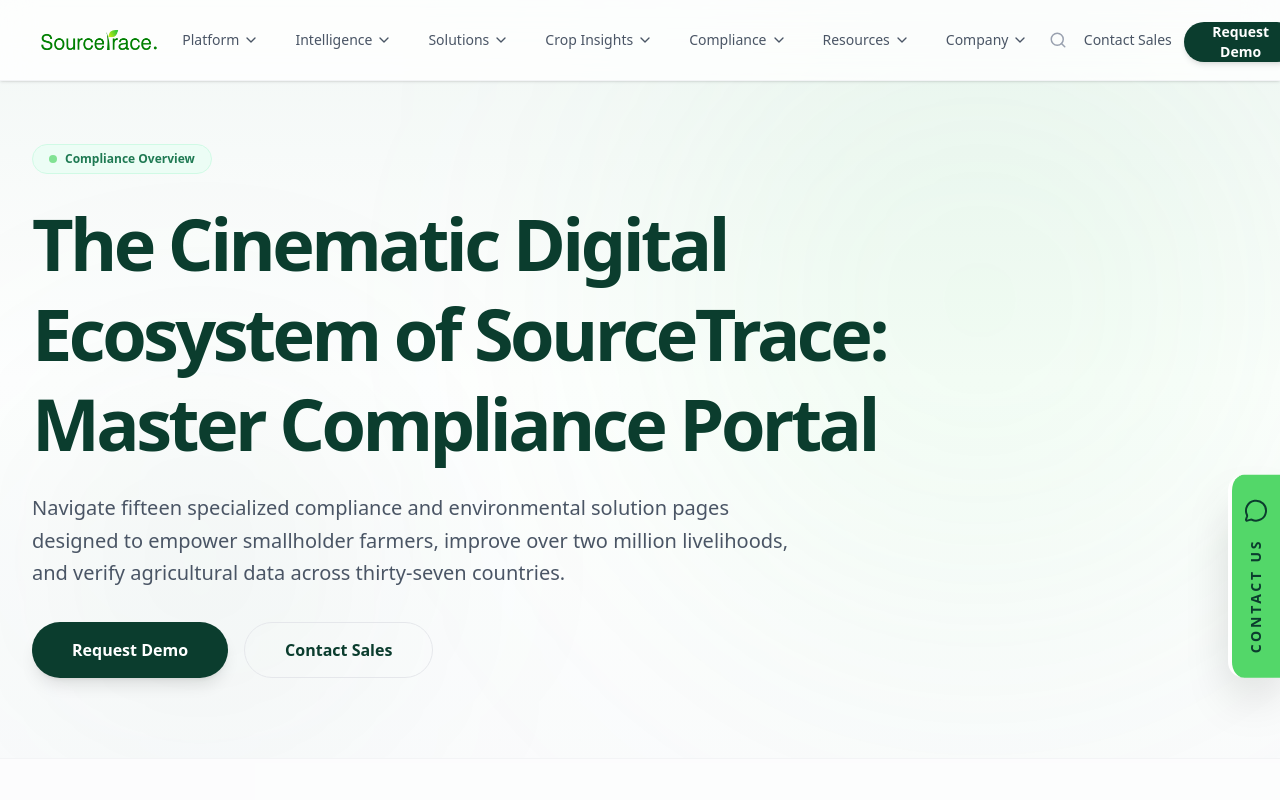
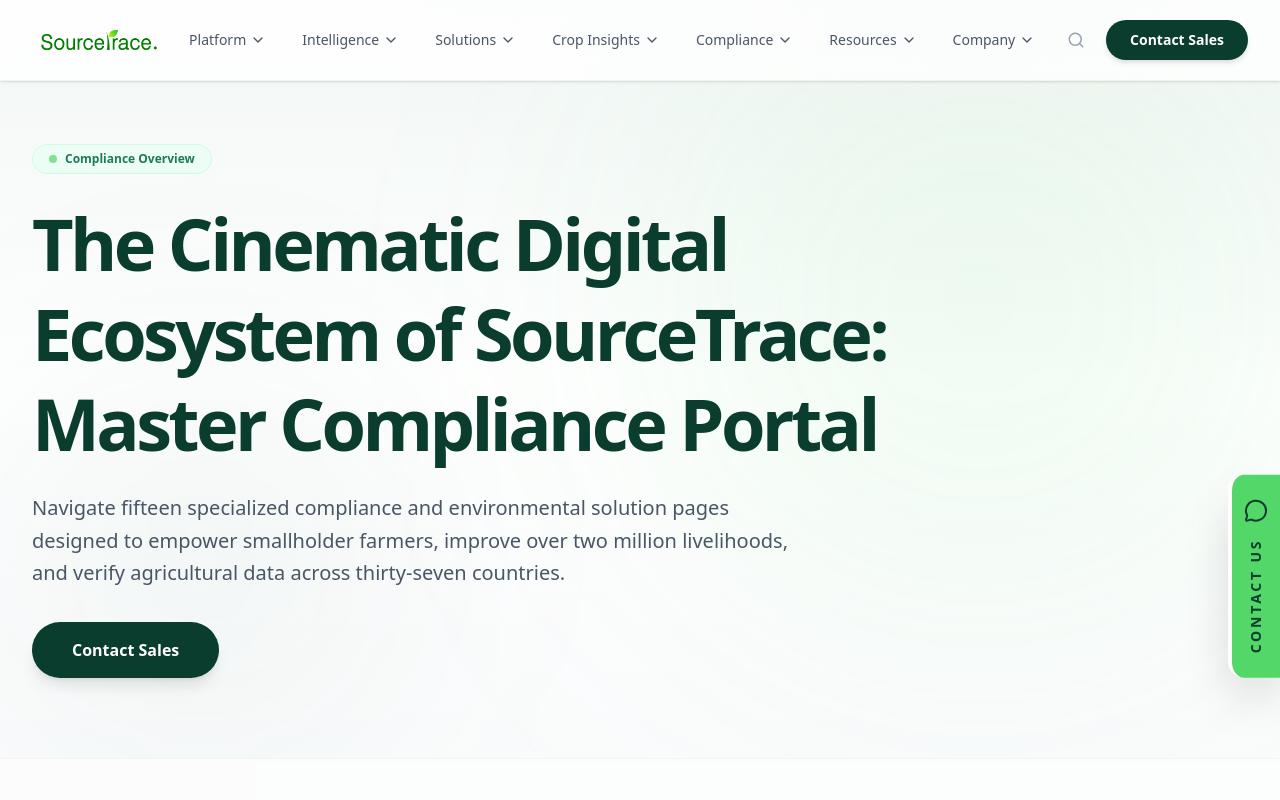
Before and after one commit to bhubanchand/sts-demo-2, a Next.js app: page /compliance in a window 1280 px wide. Shown: the top 800 px of the page. Built offline with nearby package versions, Linux system fonts and the light colour scheme.

Commit message:
feat(menu): replace request-demo button and text link with single contact-sales button

```diff
--- a/src/app/request-demo/page.tsx
+++ b/src/app/contact-sales/page.tsx
@@ -1,12 +1,12 @@
 import { AnimatedText } from "@/components/ui/animated-text";
 import { Button } from "@/components/ui/button";
 
-export default function RequestDemoPage() {
+export default function ContactSalesPage() {
   return (
     <main className="min-h-screen pt-32 px-4 sm:px-8 bg-white flex justify-center pb-20">
       <div className="max-w-2xl w-full">
-        <AnimatedText el="h1" text="Request a Demo" className="text-4xl sm:text-5xl font-extrabold mb-4 text-[#0B3D2E] text-center" />
-        <p className="text-center text-gray-600 mb-12">See how SourceTrace can transform your enterprise supply chain.</p>
+        <AnimatedText el="h1" text="Contact Sales" className="text-4xl sm:text-5xl font-extrabold mb-4 text-[#0B3D2E] text-center" />
+        <p className="text-center text-gray-600 mb-12">Get in touch with our sales team to discuss how SourceTrace can transform your enterprise supply chain.</p>
 
         <form className="space-y-6 bg-gray-50 p-8 sm:p-12 rounded-3xl border border-gray-100 shadow-sm">
            <div className="grid grid-cols-2 gap-6">
@@ -27,7 +27,7 @@
               <label className="text-sm font-medium text-gray-700">Company</label>
               <input type="text" className="w-full bg-white border border-gray-200 rounded-lg h-12 px-4 outline-none focus:border-[#1F7A53] focus:ring-1 focus:ring-[#1F7A53] transition-all" />
            </div>
-           <Button type="submit" className="w-full h-14 text-lg">Submit Request</Button>
+           <Button type="submit" className="w-full h-14 text-lg">Submit</Button>
         </form>
       </div>
     </main>
--- a/src/app/sitemap.ts
+++ b/src/app/sitemap.ts
@@ -5,7 +5,6 @@
 
   const staticRoutes = [
     '',
-    '/request-demo',
     '/contact-sales',
     '/partner-with-us',
     '/careers',
--- a/src/components/compliance-page-layout.tsx
+++ b/src/components/compliance-page-layout.tsx
@@ -2366,13 +2366,8 @@
           </p>
 
           <div className="flex gap-4">
-            <Link href="/request-demo">
+            <Link href="/contact-sales">
                <Button size="lg" className="rounded-full bg-[#0B3D2E] text-white hover:bg-[#1F7A53] border-none font-bold shadow-lg transition-transform hover:-translate-y-0.5 cursor-pointer">
-                 Request Demo
-               </Button>
-            </Link>
-            <Link href="/contact">
-               <Button size="lg" variant="outline" className="rounded-full border-gray-200 text-[#0B3D2E] hover:bg-gray-50 font-bold cursor-pointer">
                  Contact Sales
                </Button>
             </Link>
--- a/src/components/crop-page-layout.tsx
+++ b/src/components/crop-page-layout.tsx
@@ -1825,7 +1825,7 @@
               variant="outline"
               className="h-14 px-8 text-base font-semibold font-mono rounded-full border-gray-300 hover:bg-slate-50 text-slate-700 transition-all bg-transparent"
             >
-              <Link href="/request-demo" className="w-full h-full flex items-center justify-center">Talk to a Sourcing Expert</Link>
+              <Link href="/contact-sales" className="w-full h-full flex items-center justify-center">Talk to a Sourcing Expert</Link>
             </Button>
           </div>
         </div>
--- a/src/components/ui/cta-section.tsx
+++ b/src/components/ui/cta-section.tsx
@@ -17,13 +17,8 @@
                Join hundreds of leading global enterprises who trust SourceTrace to digitize their first mile, ensure compliance, and prove their impact.
             </p>
             <div className="flex flex-col sm:flex-row gap-4 relative z-10">
-               <Link href="/request-demo">
-                  <Button size="lg" className="h-14 px-10 text-lg rounded-full bg-[#53D769] text-[#0B3D2E] hover:bg-white border-none font-bold">
-                     Request a Demo
-                  </Button>
-               </Link>
                <Link href="/contact-sales">
-                  <Button size="lg" variant="outline" className="h-14 px-10 text-lg rounded-full border-white/20 text-white hover:bg-white/10 font-bold flex items-center gap-2">
+                  <Button size="lg" className="h-14 px-10 text-lg rounded-full bg-[#53D769] text-[#0B3D2E] hover:bg-white border-none font-bold flex items-center gap-2">
                      Contact Sales <ArrowRight className="w-5 h-5" />
                   </Button>
                </Link>
--- a/src/components/ui/footer.tsx
+++ b/src/components/ui/footer.tsx
@@ -31,9 +31,9 @@
               <p className="text-gray-300 mb-6 text-lg">
                  Transform your agri-business with SourceTrace&apos;s AI-powered solutions. Reach out to us today to accelerate growth and boost yields with data-driven insights.
               </p>
-              <Link href="/request-demo">
+              <Link href="/contact-sales">
                  <Button className="rounded-full bg-[#53D769] text-[#0B3D2E] hover:bg-white border-none font-bold px-8">
-                    Schedule a demo →
+                    Contact Sales →
                  </Button>
               </Link>
            </div>
--- a/src/components/ui/mega-menu.tsx
+++ b/src/components/ui/mega-menu.tsx
@@ -228,9 +228,8 @@
 
           <div className="hidden lg:flex items-center gap-3">
             <GlobalSearch isSearchOpen={isSearchOpen} onSearchOpen={openSearch} onSearchClose={closeSearch} variant="desktop" />
-            <Link href="/contact-sales" className={`text-sm font-medium text-gray-600 hover:text-[#0B3D2E] transition-all duration-250 whitespace-nowrap ${isSearchOpen ? "opacity-0 pointer-events-none w-0 overflow-hidden" : "opacity-100"}`}>Contact Sales</Link>
-            <Link href="/request-demo" className={`transition-all duration-250 ${isSearchOpen ? "opacity-0 pointer-events-none w-0 overflow-hidden" : "opacity-100"}`}>
-              <Button size="sm" className="h-10 px-6 rounded-full font-semibold bg-[#0B3D2E] text-white hover:bg-[#1F7A53]">Request Demo</Button>
+            <Link href="/contact-sales" className={`transition-all duration-250 ${isSearchOpen ? "opacity-0 pointer-events-none w-0 overflow-hidden" : "opacity-100"}`}>
+              <Button size="sm" className="h-10 px-6 rounded-full font-semibold bg-[#0B3D2E] text-white hover:bg-[#1F7A53]">Contact Sales</Button>
             </Link>
           </div>
 
@@ -548,22 +547,13 @@
 
               {/* Bottom CTA area */}
               <div className="px-5 py-5 border-t border-gray-100 bg-gray-50/50">
-                <div className="flex gap-3">
                   <Link
                     href="/contact-sales"
                     onClick={closeMobile}
-                    className="flex-1 py-3 text-center text-[13px] text-gray-700 font-semibold border border-gray-200 rounded-xl transition-colors bg-white hover:bg-gray-50 active:scale-[0.98]"
+                    className="block w-full py-3.5 text-center text-[13px] font-bold bg-[#0B3D2E] text-white hover:bg-[#1F7A53] rounded-xl transition-colors shadow-lg shadow-[#0B3D2E]/20 active:scale-[0.98]"
                   >
                     Contact Sales
                   </Link>
-                  <Link
-                    href="/request-demo"
-                    onClick={closeMobile}
-                    className="flex-1 py-3 text-center text-[13px] font-bold bg-[#0B3D2E] text-white hover:bg-[#1F7A53] rounded-xl transition-colors shadow-lg shadow-[#0B3D2E]/20 active:scale-[0.98]"
-                  >
-                    Request Demo
-                  </Link>
-                </div>
               </div>
             </div>
           </motion.div>
--- a/src/lib/search-engine.ts
+++ b/src/lib/search-engine.ts
@@ -71,7 +71,7 @@
   { title: "AI Engine", href: "/intelligence/ai-engine", category: "Intelligence" },
   { title: "Coffee Insights", href: "/CropInsights/coffee", category: "Crop Insights" },
   { title: "About SourceTrace", href: "/about", category: "Company" },
-  { title: "Request Demo", href: "/request-demo", category: "Company" },
+  { title: "Contact Sales", href: "/contact-sales", category: "Company" },
 ];
 
 export const SUGGESTED_CATEGORIES = [
```
Also changed, not shown: public/search-index.json.
